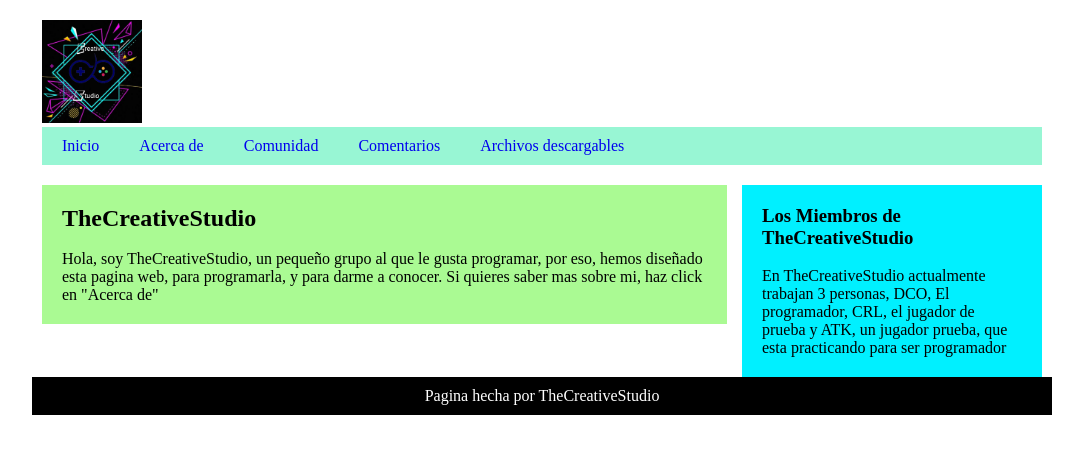
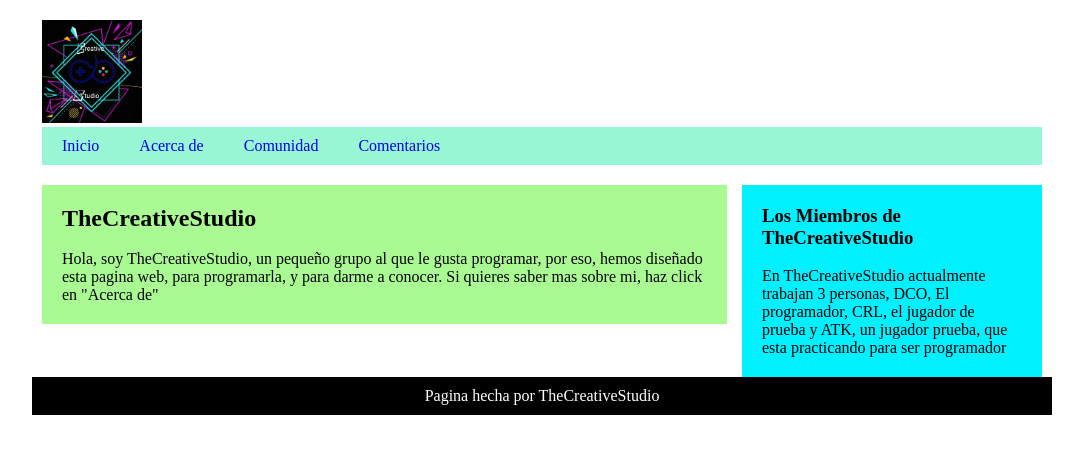
Before and after one commit to TheCreativeStudioWeb/TheCreativeStudio, a plain HTML site: page index.html in a window 1280 px wide. Shown: the whole page, without its empty margins (98-1181 px from the left). Drawn offline with Linux system fonts and the light colour scheme.

Commit message:
Update index.html

```diff
--- a/index.html
+++ b/index.html
@@ -17,7 +17,6 @@
 				<li><a href="Acerca de.html">Acerca de</a></li>
 				<li><a href="Comunidad.html">Comunidad</a></li>
 				<li><a href="Comentarios.html">Comentarios</a></li>
-				<li><a href="Archivos descargables.html">Archivos descargables</a></li>
 			</ul>
 		</nav>
 	</header>
```
